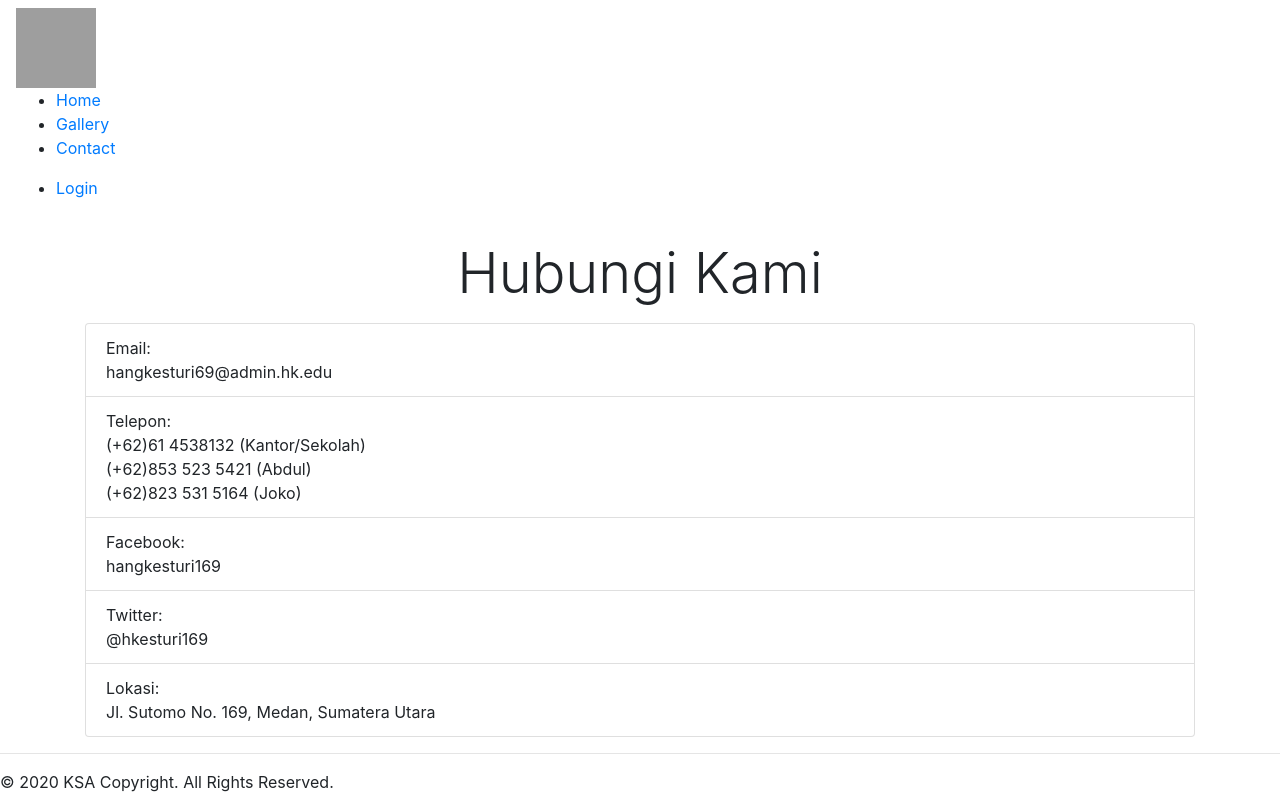
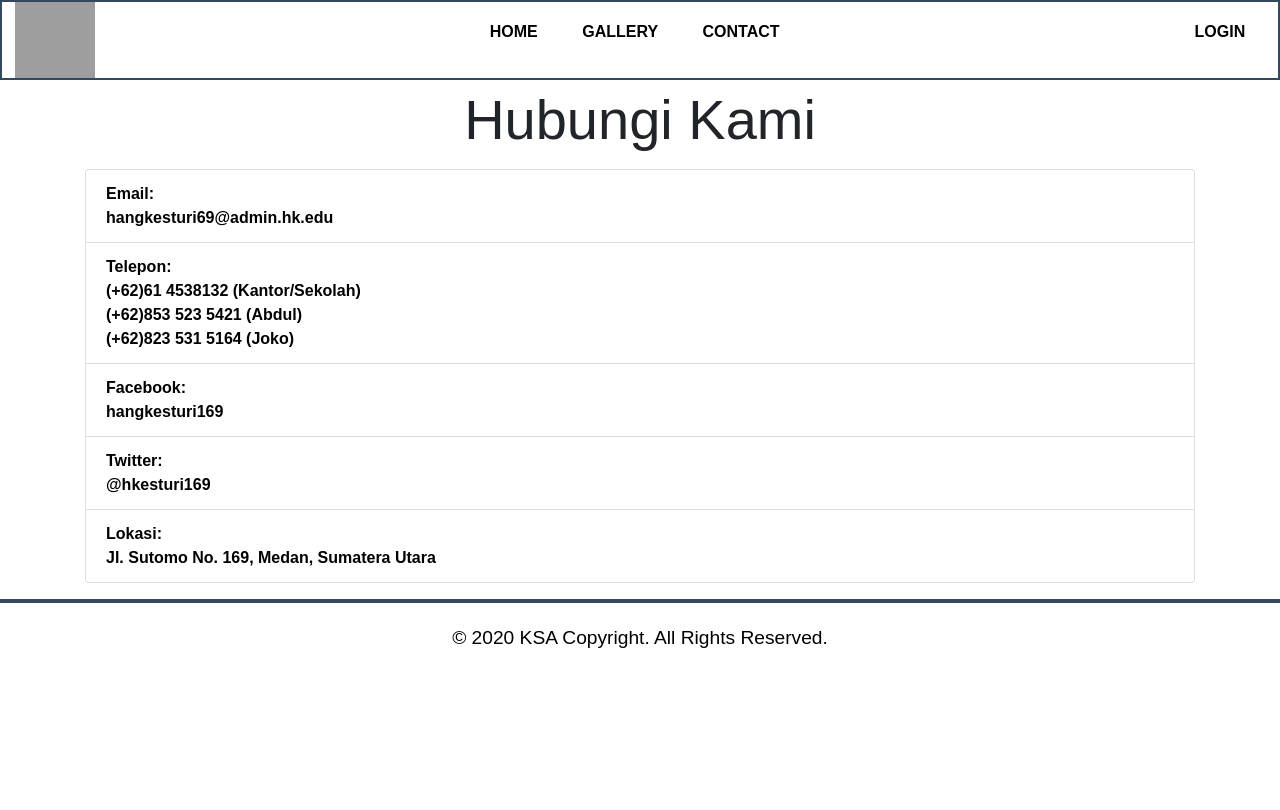
Before and after one commit to evantt/online-registration, a PHP site: page /ctc.php in a window 1280 px wide. After the commit the page ends 648 px from the top, so only its background shows below. Run offline with PHP 8.4, Linux system fonts and the light colour scheme; grey boxes are pictures that could not be loaded.

Commit message:
update 2

```diff
--- a/ctc.php
+++ b/ctc.php
@@ -2,10 +2,11 @@
     <head>
         <title>Contact</title>
         <link rel="stylesheet" href="CSS/bootstrap.css">
+        <link rel="stylesheet" href="CSS/main.css">
     </head>
     <body>
         <?php require("Layout\\header.php"); ?>
-        <div class="container">
+        <div class="container" style="margin-top: 70px;">
             <div class="display-4" style="margin: 1rem; text-align: center">Hubungi Kami</div>
             <ul class="list-group">
                 <li class="list-group-item"><div>Email: </div> hangkesturi69@admin.hk.edu </li>
--- a/regis.php
+++ b/regis.php
@@ -2,10 +2,11 @@
     <head>
         <title>Contact</title>
         <link rel="stylesheet" href="CSS/bootstrap.css">
+        <link rel="stylesheet" href="CSS/main.css">
     </head>
     <body>
         <?php require("Layout\\header.php"); ?>
-        <div class="container">
+        <div class="container" style="margin-top: 70px;">
             <div class="display-4" style="margin: 1rem; text-align: center">Daftar Sekarang</div>
             <form>
                 <div class="input-group mb-3">
```
